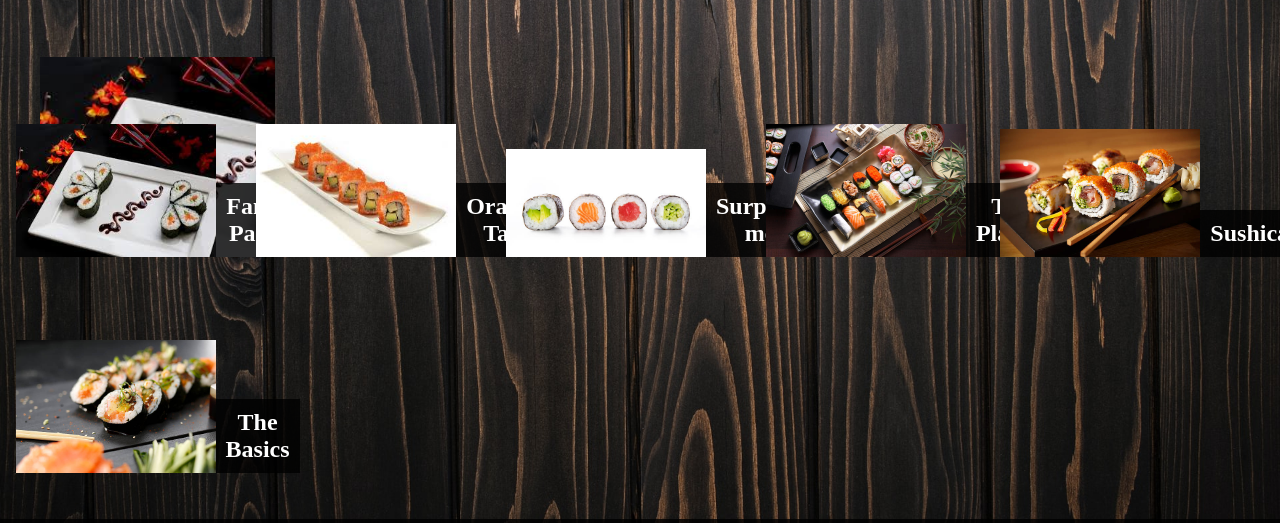
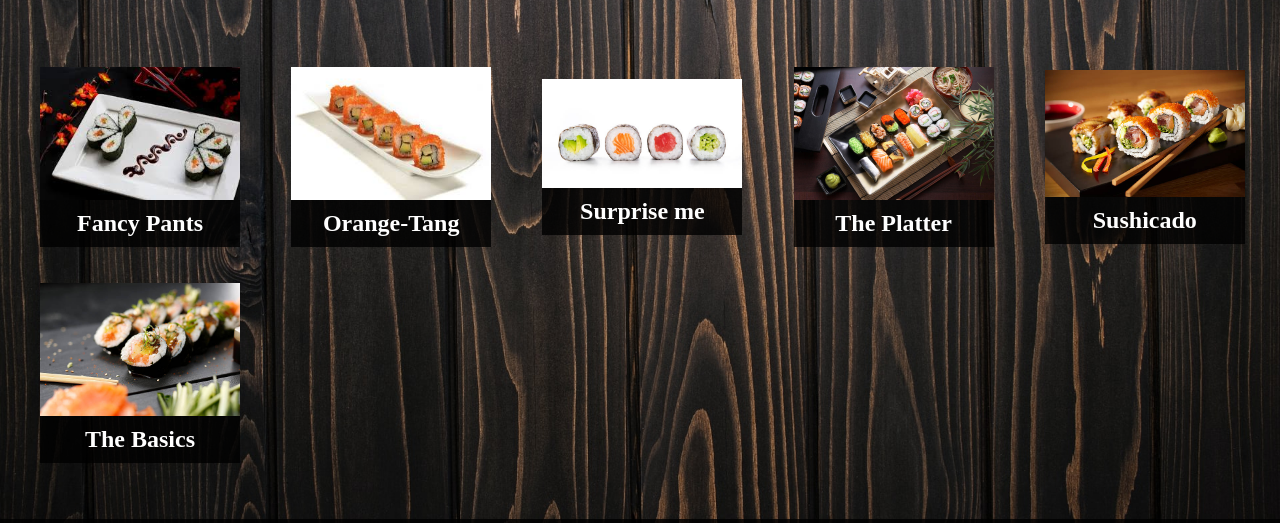
Before and after one commit to PjSingh22/restaurant-page, a website built with webpack: page dist/index.html in a window 1280 px wide. Both pictures are taken after a click on the button "Menu". Shown: the part 233-756 px from the top of the page. Built offline with nearby package versions, Linux system fonts and the light colour scheme.

Commit message:
add styles

```diff
--- a/src/modules/menu.js
+++ b/src/modules/menu.js
@@ -9,7 +9,7 @@ const menu = () => {
   <div class="menu-info">
     <h2 class="about page-title">Menu</h2>
     <div class="menu-items">
-      <div class="item fancyPants">
+      <div class="item">
         <img src="${fancyPants}" alt="fancy pants sushi" srcset="" class="item-img">
         <p class="item-name">Fancy Pants</p>
       </div>
--- a/src/style.css
+++ b/src/style.css
@@ -121,15 +121,16 @@ button {
 .item {
   height: 200px;
   display: flex;
+  flex-direction: column;
   justify-content: center;
-  align-items: flex-end;
+  text-align: center;
 }
 
 .item > p {
   font-size: 1.5rem;
   font-weight: bold;
   background-color: rgba(0, 0, 0, 0.8);
-  width: 100%;
+  width: 200px;
   padding: 10px;
 }
 
@@ -140,12 +141,6 @@ button {
 .about {
   text-decoration: underline;
 }
-
-.fancyPants {
-  background-image: url("./fancy-pants.jpg");
-  background-size: cover;
-}
-
 
 .nav-bar > img {
   max-width: 100px;
```
Also changed, not shown: 1 other file.
